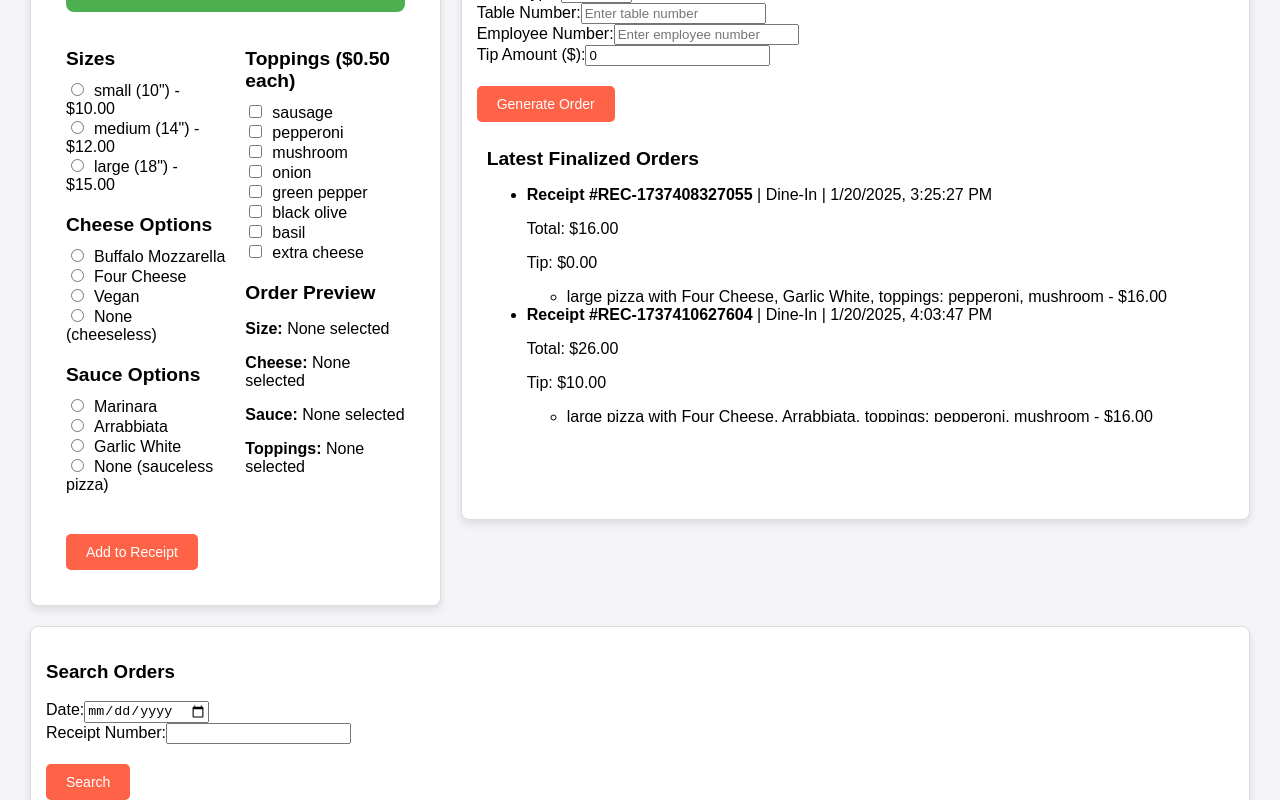
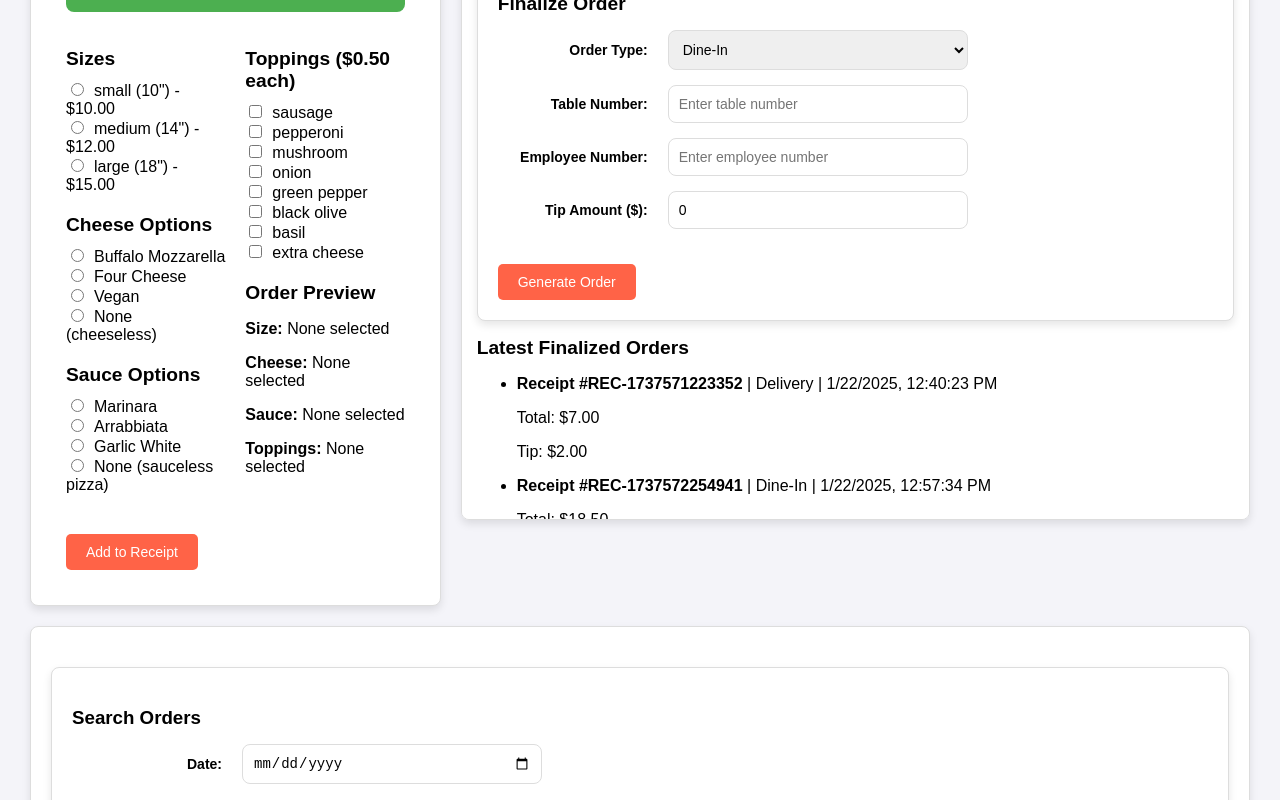
Before and after one commit to NSS-SE-Frontend-Cohort/Shepherds-Pies-yosiefha, a React (Vite) app: page / in a window 1280 px wide. Shown: the part 280-1080 px from the top of the page. Built offline with nearby package versions, Linux system fonts and the light colour scheme; data requests are answered from the project's data file.

Commit message:
Styling input boxes

```diff
--- a/src/api/db.json
+++ b/src/api/db.json
@@ -161,6 +161,43 @@
       ],
       "tipAmount": "10.00",
       "totalPrice": "26.00"
+    },
+    {
+      "id": "4356",
+      "receiptNumber": "REC-1737571223352",
+      "timestamp": "1/22/2025, 12:40:23 PM",
+      "date": "1/22/2025",
+      "type": "Delivery",
+      "tableNumber": null,
+      "employeeNumber": "4",
+      "items": [],
+      "tipAmount": "2.00",
+      "totalPrice": "7.00"
+    },
+    {
+      "id": "c031",
+      "receiptNumber": "REC-1737572254941",
+      "timestamp": "1/22/2025, 12:57:34 PM",
+      "date": "1/22/2025",
+      "type": "Dine-In",
+      "tableNumber": "1",
+      "employeeNumber": "1",
+      "items": [
+        {
+          "id": 1,
+          "size": "medium",
+          "cheese": "Vegan",
+          "sauce": "Garlic White",
+          "toppings": [
+            "pepperoni",
+            "mushroom",
+            "onion"
+          ],
+          "price": "13.50"
+        }
+      ],
+      "tipAmount": "5.00",
+      "totalPrice": "18.50"
     }
   ],
   "pizzas": [
--- a/src/components/OrderForm.jsx
+++ b/src/components/OrderForm.jsx
@@ -84,44 +84,37 @@ const OrderForm = ({ onFinalizeOrder }) => {
   };
 
   return (
-    <div>
+    <div className="finalize-order">
     <h2>Finalize Order</h2>
-      <div>
-        <label>
-          Order Type:
+    <div className="form-group">
+      <label>Order Type:</label>
       <select value={type} onChange={(e) => setType(e.target.value)}>
         <option value="Dine-In">Dine-In</option>
         <option value="Delivery">Delivery</option>
       </select>
-        </label>
     </div>
     {type === "Dine-In" && (
-        <div>
-          <label>
-            Table Number:
+      <div className="form-group">
+        <label>Table Number:</label>
         <input
           type="number"
           value={tableNumber}
           onChange={(e) => setTableNumber(e.target.value)}
           placeholder="Enter table number"
         />
-          </label>
       </div>
     )}
-      <div>
-        <label>
-          Employee Number:
+    <div className="form-group">
+      <label>Employee Number:</label>
       <input
         type="text"
         value={employeeNumber}
         onChange={(e) => setEmployeeNumber(e.target.value)}
         placeholder="Enter employee number"
       />
-        </label>
     </div>
-      <div>
-        <label>
-          Tip Amount ($):
+    <div className="form-group">
+      <label>Tip Amount ($):</label>
       <input
         type="number"
         step="0.01"
@@ -130,10 +123,10 @@ const OrderForm = ({ onFinalizeOrder }) => {
         onChange={(e) => setTipAmount(e.target.value)}
         placeholder="Enter tip amount"
       />
-        </label>
     </div>
     <button onClick={handleFinalize}>Generate Order</button>
   </div>
+
   );
 };
 
--- a/src/components/SearchOrders.jsx
+++ b/src/components/SearchOrders.jsx
@@ -17,32 +17,34 @@ const SearchOrders = ({ onSearch }) => {
   };
 
   return (
-    <div>
+    <div className="search-orders">
         <h3>Search Orders</h3>
         <form onSubmit={handleSearch}>
-        <label>
-          Date:
+          <div className="form-group">
+            <label htmlFor="date">Date:</label>
             <input
+              id="date"
               type="date"
               name="date"
               value={searchCriteria.date}
               onChange={handleInputChange}
             />
-        </label>
-        <br />
-        <label>
-          Receipt Number:
+          </div>
+          <div className="form-group">
+            <label htmlFor="receiptNumber">Receipt Number:</label>
             <input
+              id="receiptNumber"
               type="text"
               name="receiptNumber"
               value={searchCriteria.receiptNumber}
               onChange={handleInputChange}
             />
-        </label>
-        <br />
+          </div>
           <button type="submit">Search</button>
         </form>
     </div>
+
+
   );
 };
 
--- a/src/styles/App.css
+++ b/src/styles/App.css
@@ -48,11 +48,69 @@ h1 {
   gap: 15px; /* Reduced gap between sections */
 }
 
-.finalized-orders-box,
-.search-section {
-  padding: 10px; /* Reduced padding */
-  max-height: 35vh; /* Limit height for compact display */
-  overflow-y: auto;
+/* Input and Select Styling */
+input[type="number"],
+input[type="text"],
+input[type="date"],
+select {
+  width: 100%; /* Full width based on container */
+  max-width: 300px; /* Uniform maximum width for all inputs */
+  padding: 10px;
+  font-size: 14px;
+  border: 1px solid #ddd;
+  border-radius: 8px;
+  box-sizing: border-box; /* Ensures padding is included in the width */
+}
+
+/* Button Styling */
+button {
+  align-self: flex-start; /* Align button to the left of the form */
+  padding: 5px 10px; /* Smaller padding for a shorter appearance */
+  background-color: #4CAF50;
+  color: white;
+  border: none;
+  border-radius: 8px;
+  cursor: pointer;
+  font-size: 14px;
+  width: auto; /* Allow the button size to adapt to the content */
+  max-width: 200px; /* Ensure it's not too wide */
+}
+
+button:hover {
+  background-color: #45a049;
+}
+
+button:disabled {
+  background-color: #ccc;
+  cursor: not-allowed;
+}
+
+/* Finalize Order Section */
+.finalize-order {
+  margin-top: 20px;
+  padding: 20px;
+  border: 1px solid #ddd;
+  border-radius: 8px;
+  background-color: #fff;
+  box-shadow: 0 4px 8px rgba(0, 0, 0, 0.1);
+}
+
+.finalize-order h2 {
+  margin-bottom: 15px;
+}
+
+.form-group {
+  display: flex;
+  align-items: center; /* Aligns label and input vertically */
+  gap: 20px; /* Space between label and input */
+  margin-bottom: 15px; /* Space between form groups */
+}
+
+label {
+  width: 150px; /* Fixed width to align inputs horizontally */
+  text-align: right; /* Align label text to the right */
+  font-size: 14px;
+  font-weight: bold;
 }
 
 /* Menu Styling */
@@ -79,29 +137,10 @@ h2 {
   margin-bottom: 8px; /* Tightened spacing */
 }
 
-/* Input and Button Styling */
+/* Input and Button Styling for Menu */
 input[type="radio"],
 input[type="checkbox"] {
   margin-right: 8px; /* Reduced spacing for inputs */
-}
-
-button {
-  background-color: #4CAF50;
-  color: white;
-  padding: 8px 16px; /* Reduced padding */
-  border: none;
-  border-radius: 5px;
-  cursor: pointer;
-  font-size: 14px;
-}
-
-button:hover {
-  background-color: #45a049;
-}
-
-button:disabled {
-  background-color: #ccc;
-  cursor: not-allowed;
 }
 
 /* Search Results */
@@ -134,36 +173,20 @@ button:disabled {
 
 /* Search Orders Section */
 .search-orders {
+  margin-top: 20px;
+  padding: 20px;
   border: 1px solid #ddd;
   border-radius: 8px;
   background-color: #fff;
-  padding: 15px;
   box-shadow: 0 4px 8px rgba(0, 0, 0, 0.1);
-  margin-top: 20px; /* Add space from the main container */
 }
 
-.search-orders h2 {
-  margin-bottom: 10px;
+.search-orders h3 {
+  margin-bottom: 15px;
 }
 
-.search-section input {
-  width: 100%;
-  max-width: 400px;
-  padding: 10px;
-  margin-bottom: 10px;
-  border: 1px solid #ddd;
-  border-radius: 8px;
+.search-orders form {
+  display: flex;
+  flex-direction: column;
+  gap: 15px; /* Space between form groups */
 }
-
-.search-results ul {
-  list-style: none;
-  padding: 0;
-}
-
-.search-results li {
-  margin-bottom: 10px;
-  padding: 10px;
-  border: 1px solid #ddd;
-  border-radius: 5px;
-  background-color: #f9f9f9;
-}
```
Lines whose indentation alone changed are shown as unchanged.
